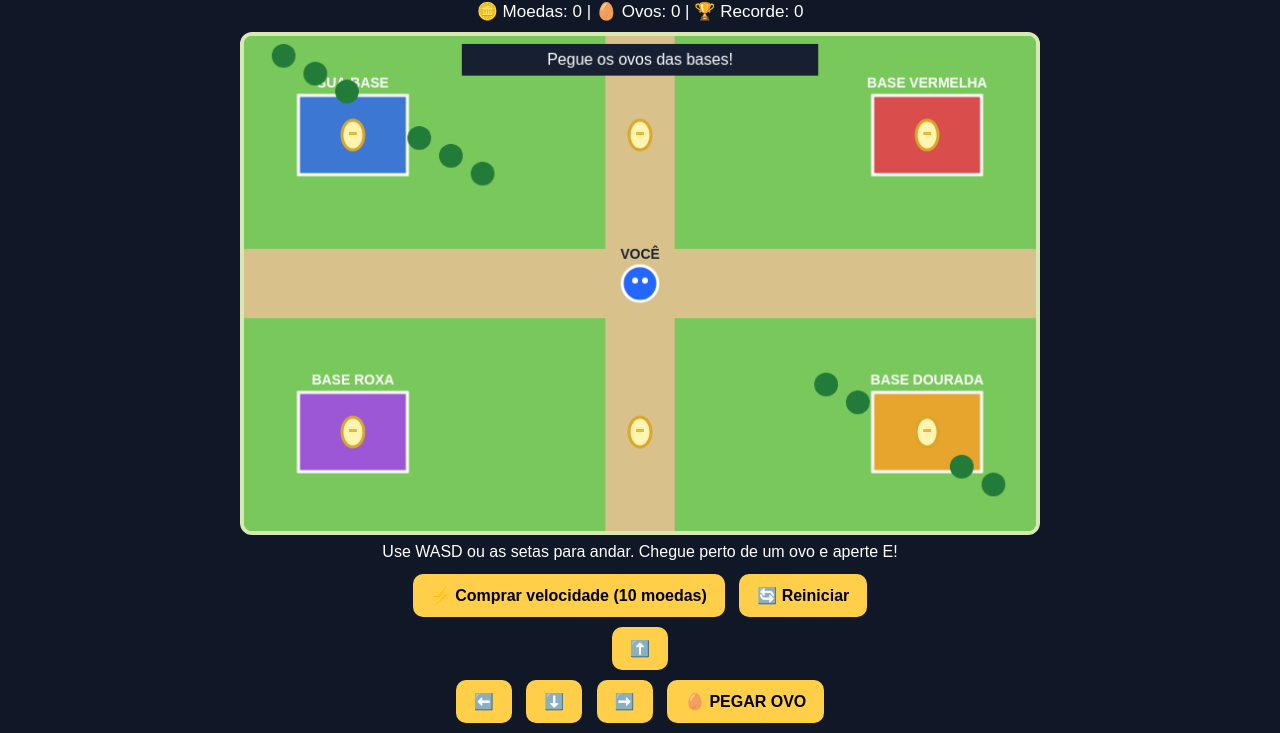
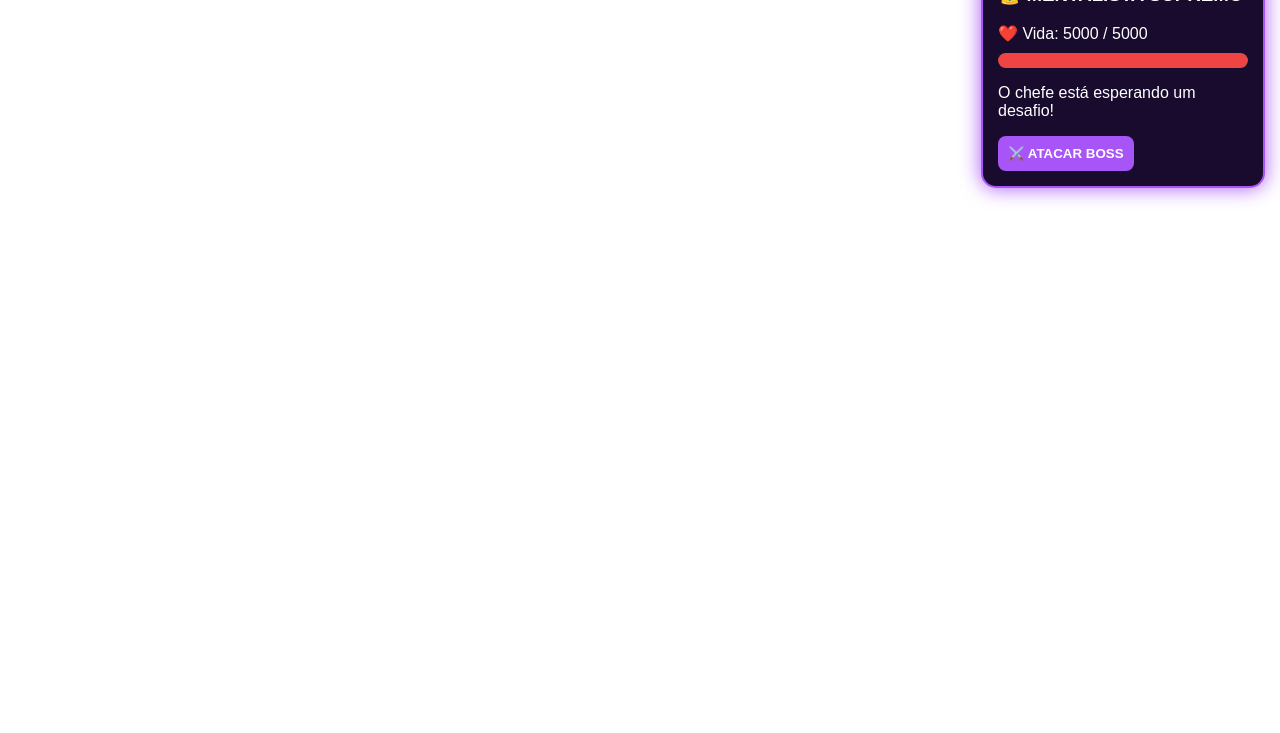
Before and after one commit to 2034vwainer-spec/roube-um-mentalista, a plain HTML site: page index.html in a window 1280 px wide. Shown: the part 67-800 px from the top of the page. Drawn offline with Linux system fonts and the light colour scheme.

Commit message:
Update index.html

```diff
--- a/index.html
+++ b/index.html
@@ -1,154 +1,78 @@
-<!DOCTYPE html>
-<html lang="pt-BR">
-<head>
-<meta charset="UTF-8">
-<meta name="viewport" content="width=device-width, initial-scale=1">
-<title>Roube um Ovo</title>
 <style>
-*{box-sizing:border-box}
-body{margin:0;background:#101827;color:white;font-family:Arial;text-align:center}
-h1{color:#ffe66d;margin:14px 0 6px}
-#info{padding:10px;font-size:17px}
-canvas{display:block;margin:auto;background:#70bd59;border:4px solid #d8e8b0;border-radius:12px;width:min(94vw,800px);height:auto;touch-action:none}
-button{padding:12px 18px;margin:5px;border:0;border-radius:10px;background:#ffcf4a;font-weight:bold;font-size:16px;cursor:pointer}
-p{margin:8px}
+#mentalista-boss {
+  position: fixed;
+  top: 15px;
+  right: 15px;
+  width: 250px;
+  padding: 15px;
+  color: white;
+  background: #180b2e;
+  border: 2px solid #a855f7;
+  border-radius: 15px;
+  font-family: Arial, sans-serif;
+  z-index: 99999;
+  box-shadow: 0 0 20px #a855f7;
+}
+#mentalista-boss button {
+  padding: 10px;
+  border: 0;
+  border-radius: 8px;
+  background: #a855f7;
+  color: white;
+  font-weight: bold;
+  cursor: pointer;
+}
+#boss-vida {
+  height: 15px;
+  background: #ef4444;
+  width: 100%;
+  border-radius: 10px;
+  transition: width .2s;
+}
+#boss-barra {
+  background: #444;
+  border-radius: 10px;
+  overflow: hidden;
+  margin: 10px 0;
+}
 </style>
-</head>
-<body>
-<h1>🥚 ROUBE UM OVO 🥚</h1>
-<div id="info">
-🪙 Moedas: <span id="coins">0</span> |
-🥚 Ovos: <span id="eggs">0</span> |
-🏆 Recorde: <span id="record">0</span>
+
+<div id="mentalista-boss">
+  <h3>👑 MENTALISTA SUPREMO</h3>
+  <div>❤️ Vida: <span id="boss-hp">5000</span> / 5000</div>
+  <div id="boss-barra">
+    <div id="boss-vida"></div>
+  </div>
+  <p id="boss-status">O chefe está esperando um desafio!</p>
+  <button onclick="atacarMentalista()">⚔️ ATACAR BOSS</button>
 </div>
-<canvas id="game" width="800" height="500"></canvas>
-<p>Use WASD ou as setas para andar. Chegue perto de um ovo e aperte E!</p>
-<button onclick="buySpeed()">⚡ Comprar velocidade (10 moedas)</button>
-<button onclick="restart()">🔄 Reiniciar</button>
-<div>
-<button onpointerdown="keys.ArrowUp=true" onpointerup="keys.ArrowUp=false" onpointerleave="keys.ArrowUp=false">⬆️</button><br>
-<button onpointerdown="keys.ArrowLeft=true" onpointerup="keys.ArrowLeft=false" onpointerleave="keys.ArrowLeft=false">⬅️</button>
-<button onpointerdown="keys.ArrowDown=true" onpointerup="keys.ArrowDown=false" onpointerleave="keys.ArrowDown=false">⬇️</button>
-<button onpointerdown="keys.ArrowRight=true" onpointerup="keys.ArrowRight=false" onpointerleave="keys.ArrowRight=false">➡️</button>
-<button onclick="steal()">🥚 PEGAR OVO</button>
-</div>
+
 <script>
-const c=document.getElementById("game");
-const ctx=c.getContext("2d");
-const keys={};
-let player, eggs, coins, speed, message, lastTime, running;
+(function () {
+  let vida = 5000;
+  let derrotado = false;
 
-function restart(){
- player={x:400,y:250,size:18};
- eggs=0;coins=0;speed=2.7;message="Pegue os ovos das bases!";
- lastTime=0;running=true;
- document.getElementById("coins").textContent=coins;
- document.getElementById("eggs").textContent=eggs;
- eggsOnMap();
-}
-let eggsMap=[];
-function eggsOnMap(){
- eggsMap=[
- {x:110,y:100,taken:false},
- {x:690,y:100,taken:false},
- {x:110,y:400,taken:false},
- {x:690,y:400,taken:false},
- {x:400,y:100,taken:false},
- {x:400,y:400,taken:false}
- ];
-}
-function drawBase(x,y,color,name){
- ctx.fillStyle=color;ctx.fillRect(x-55,y-40,110,80);
- ctx.strokeStyle="white";ctx.lineWidth=3;ctx.strokeRect(x-55,y-40,110,80);
- ctx.fillStyle="white";ctx.font="bold 14px Arial";ctx.textAlign="center";
- ctx.fillText(name,x,y-48);
-}
-function drawEgg(x,y){
- ctx.fillStyle="#fff4b0";ctx.beginPath();
- ctx.ellipse(x,y,11,15,0,0,Math.PI*2);ctx.fill();
- ctx.strokeStyle="#d8a72b";ctx.stroke();
- ctx.fillStyle="#e6b837";ctx.fillRect(x-4,y-3,8,3);
-}
-function draw(){
- ctx.clearRect(0,0,800,500);
- ctx.fillStyle="#79c85c";ctx.fillRect(0,0,800,500);
- // Caminhos
- ctx.fillStyle="#d8c18b";
- ctx.fillRect(365,0,70,500);ctx.fillRect(0,215,800,70);
- // Bases
- drawBase(110,100,"#3c77d4","SUA BASE");
- drawBase(690,100,"#d94d4d","BASE VERMELHA");
- drawBase(110,400,"#9c57d6","BASE ROXA");
- drawBase(690,400,"#e7a52d","BASE DOURADA");
- // Árvores
- for(let i=0;i<14;i++){
- let x=(i*137+40)%790,y=(i*83+20)%480;
- if(Math.abs(x-400)<90 || Math.abs(y-250)<65)continue;
- ctx.fillStyle="#237b39";ctx.beginPath();ctx.arc(x,y,12,0,Math.PI*2);ctx.fill();
- }
- // Ovos
- eggsMap.forEach(e=>{if(!e.taken)drawEgg(e.x,e.y)});
- // Jogador
- ctx.fillStyle="#2467ff";ctx.beginPath();
- ctx.arc(player.x,player.y,player.size,0,Math.PI*2);ctx.fill();
- ctx.strokeStyle="white";ctx.lineWidth=3;ctx.stroke();
- ctx.fillStyle="white";ctx.beginPath();ctx.arc(player.x-5,player.y-3,3,0,7);ctx.arc(player.x+5,player.y-3,3,0,7);ctx.fill();
- ctx.fillStyle="#182235";ctx.font="bold 14px Arial";ctx.textAlign="center";
- ctx.fillText("VOCÊ",player.x,player.y-25);
- // Mensagem
- ctx.fillStyle="#172033";ctx.fillRect(220,8,360,32);
- ctx.fillStyle="white";ctx.font="16px Arial";
- ctx.fillText(message,400,29);
-}
-function steal(){
- let target=null,dist=Infinity;
- eggsMap.forEach(e=>{
- let d=Math.hypot(player.x-e.x,player.y-e.y);
- if(!e.taken&&d<35&&d<dist){target=e;dist=d;}
- });
- if(target){
- target.taken=true;eggs++;coins+=5;
- message="Você roubou um ovo! +5 moedas";
- document.getElementById("eggs").textContent=eggs;
- document.getElementById("coins").textContent=coins;
- document.getElementById("record").textContent=Math.max(eggs,Number(document.getElementById("record").textContent));
- if(eggsMap.every(e=>e.taken)){
- eggsOnMap();message="Os ovos reapareceram!";
- }
- }else message="Chegue mais perto de um ovo!";
-}
-function buySpeed(){
- if(coins>=10){
- coins-=10;speed+=0.8;
- document.getElementById("coins").textContent=coins;
- message="Velocidade aumentada!";
- }else message="Você precisa de 10 moedas!";
-}
-function move(){
- if(keys.ArrowUp||keys.w||keys.W)player.y-=speed;
- if(keys.ArrowDown||keys.s||keys.S)player.y+=speed;
- if(keys.ArrowLeft||keys.a||keys.A)player.x-=speed;
- if(keys.ArrowRight||keys.d||keys.D)player.x+=speed;
- player.x=Math.max(20,Math.min(780,player.x));
- player.y=Math.max(20,Math.min(480,player.y));
-}
-function loop(time){
- if(!running)return;
- move();draw();
- requestAnimationFrame(loop);
-}
-document.addEventListener("keydown",e=>{
- if(["ArrowUp","ArrowDown","ArrowLeft","ArrowRight"," "].includes(e.key))e.preventDefault();
- keys[e.key]=true;
- if(e.key.toLowerCase()==="e")steal();
-});
-document.addEventListener("keyup",e=>keys[e.key]=false);
-window.addEventListener("blur",()=>Object.keys(keys).forEach(k=>keys[k]=false));
-c.addEventListener("pointerdown",e=>{
- c.focus();
-});
-restart();
-requestAnimationFrame(loop);
+  window.atacarMentalista = function () {
+    if (derrotado) return;
+
+    vida = Math.max(0, vida - 250);
+
+    document.getElementById("boss-hp").textContent = vida;
+    document.getElementById("boss-vida").style.width =
+      (vida / 5000 * 100) + "%";
+
+    const status = document.getElementById("boss-status");
+
+    if (vida === 0) {
+      derrotado = true;
+      status.textContent = "🏆 BOSS DERROTADO! Você venceu!";
+      document.querySelector("#mentalista-boss button").disabled = true;
+    } else {
+      status.textContent =
+        vida <= 2500
+          ? "😈 O boss está furioso! Vida restante: " + vida
+          : "⚡ Você acertou! O boss perdeu 250 de vida!";
+    }
+  };
+})();
 </script>
-</body>
-</html>
```
